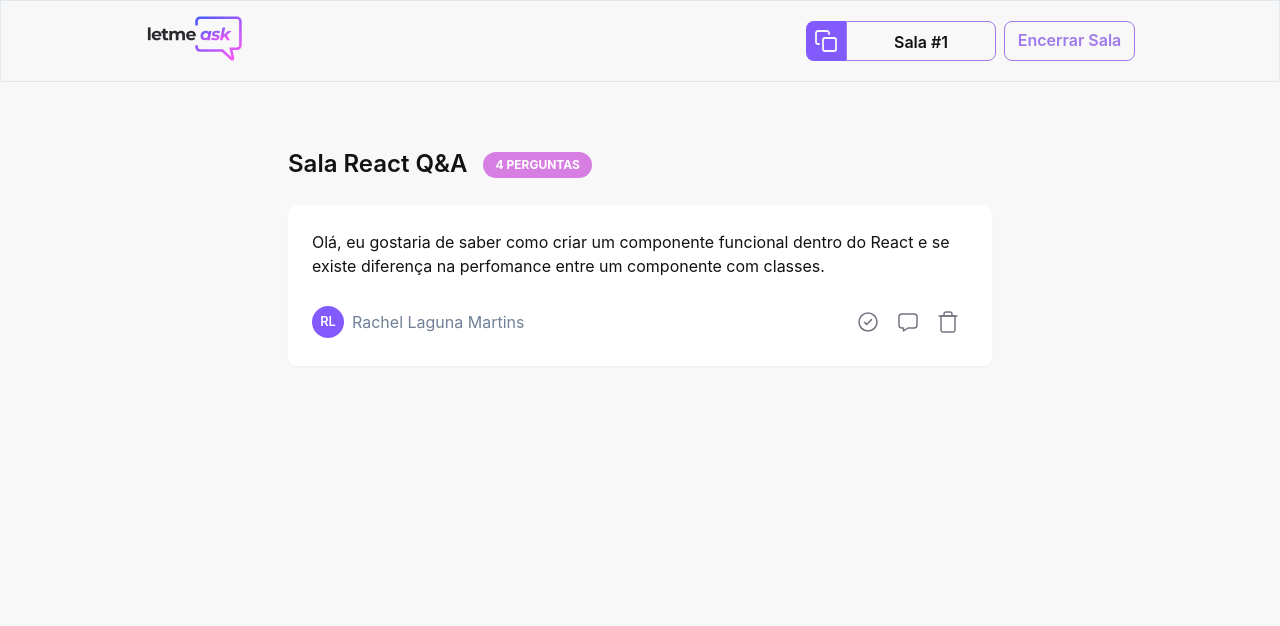
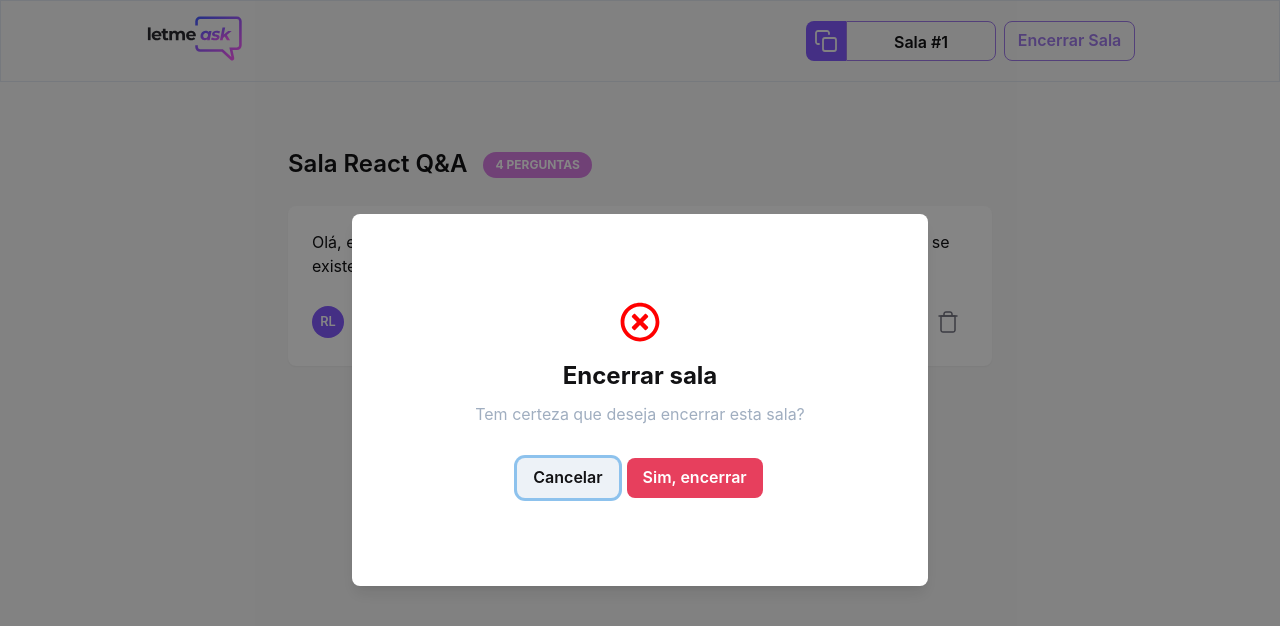
Before and after one commit to paulovictor11/letmeask-next, a Next.js app: page /room/1 in a window 1280 px wide. Both pictures are taken after a click on the button "Encerrar Sala". Shown: the top 626 px of the page. Built offline with nearby package versions, Linux system fonts and the light colour scheme.

Commit message:
Criação do componente para encerrar sala

```diff
--- /dev/null
+++ b/src/components/CloseRoom/index.tsx
@@ -0,0 +1,53 @@
+import {
+    Button,
+    Flex,
+    Modal,
+    ModalBody,
+    ModalContent,
+    ModalOverlay,
+    Text,
+    useDisclosure,
+} from '@chakra-ui/react';
+import { FaRegTimesCircle } from 'react-icons/fa';
+
+const CloseRoom = () => {
+    const { isOpen, onOpen, onClose } = useDisclosure();
+
+    return (
+        <>
+            <Button
+                w="131px"
+                variant="outline"
+                color="purple.400"
+                borderColor="purple.400"
+                _focus={{ borderColor: 'purple.400' }}
+                onClick={onOpen}>
+                Encerrar Sala
+            </Button>
+
+            <Modal onClose={onClose} isOpen={isOpen} size="xl" isCentered>
+                <ModalOverlay />
+                <ModalContent>
+                    <ModalBody>
+                        <Flex direction="column" alignItems="center" my={20}>
+                            <FaRegTimesCircle color="red" size="40px" />
+                            <Text mt={4} fontSize="x-large" fontWeight="bold">
+                                Encerrar sala
+                            </Text>
+                            <Text mt={2} fontSize="md" color="gray.400">
+                                Tem certeza que deseja encerrar esta sala?
+                            </Text>
+
+                            <Flex gap={2} mt={8}>
+                                <Button onClick={onClose}>Cancelar</Button>
+                                <Button colorScheme="red">Sim, encerrar</Button>
+                            </Flex>
+                        </Flex>
+                    </ModalBody>
+                </ModalContent>
+            </Modal>
+        </>
+    );
+};
+
+export default CloseRoom;
--- a/src/components/Navbar/index.tsx
+++ b/src/components/Navbar/index.tsx
@@ -1,6 +1,6 @@
-import { Box, Button, Center, Flex, IconButton, Text } from '@chakra-ui/react';
+import { Box, Center, Flex, IconButton, Text } from '@chakra-ui/react';
 import Image from 'next/image';
-import { FaCopy } from 'react-icons/fa';
+import CloseRoom from '../CloseRoom';
 import CustomIcon from '../CustomIcon';
 
 type NavbarProps = {
@@ -54,15 +54,7 @@ const Navbar = ({ roomId }: NavbarProps) => {
 
                 <Flex alignItems={'center'} gap={2}>
                     <RoomBadge />
-
-                    <Button
-                        w="131px"
-                        variant="outline"
-                        color="purple.400"
-                        borderColor="purple.400"
-                        _focus={{ borderColor: 'purple.400' }}>
-                        Encerrar Sala
-                    </Button>
+                    <CloseRoom />
                 </Flex>
             </Flex>
         </Box>
```
Also changed, not shown: pages/room/[id].tsx (+0 -7 lines).
